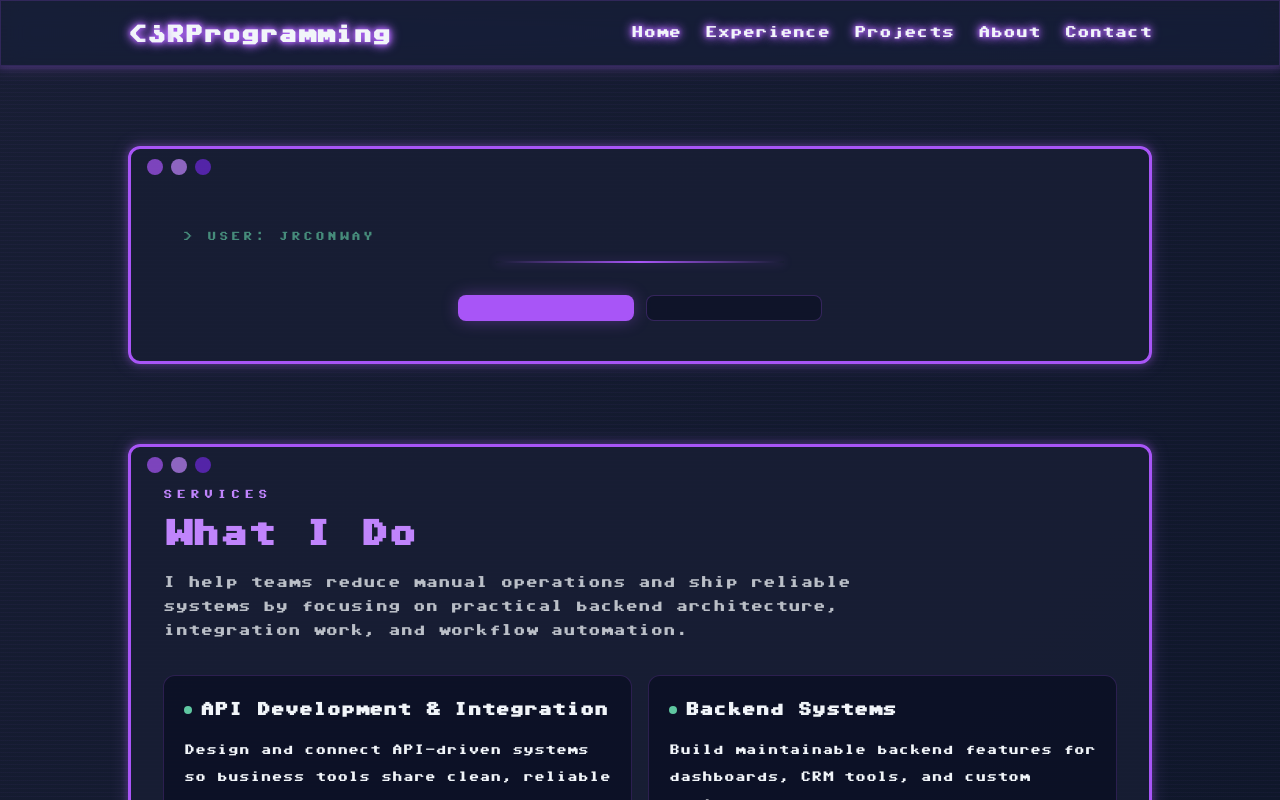
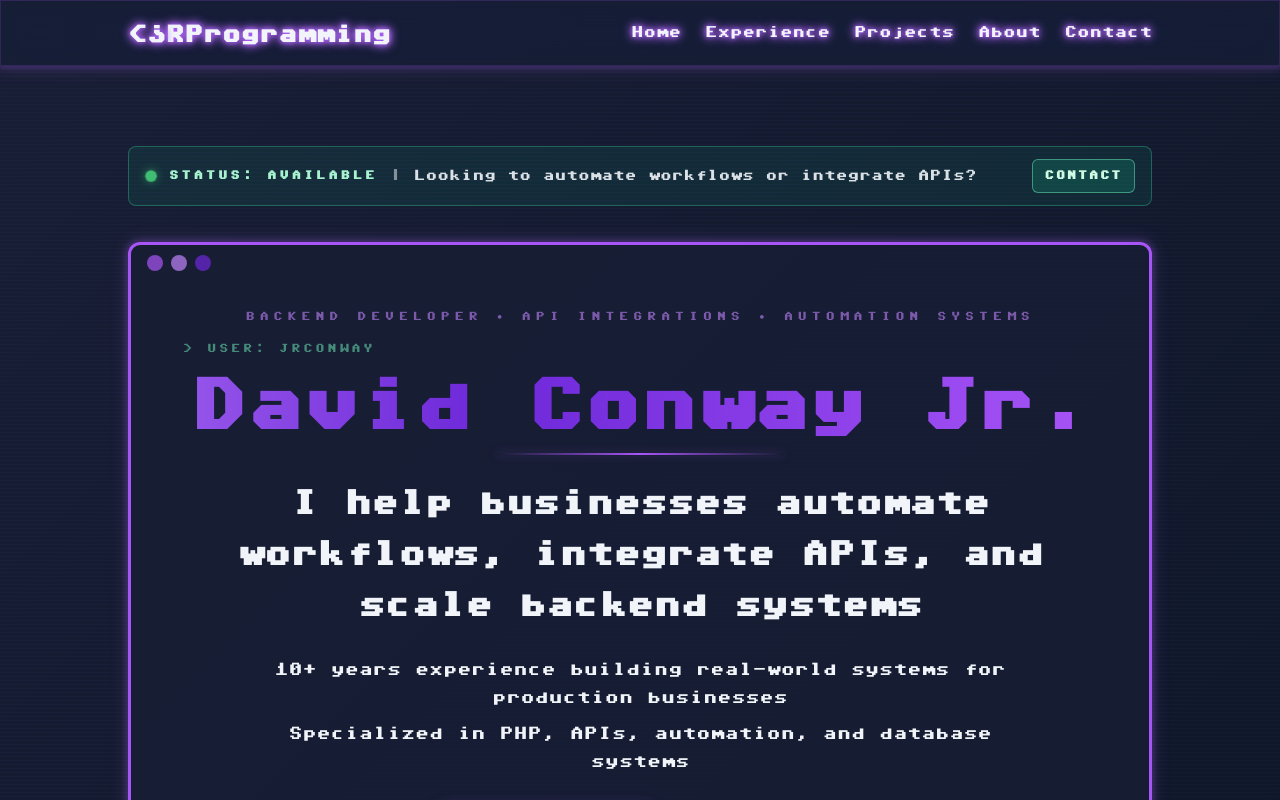
Before and after one commit to jrconway3/jr-programming-core, a Next.js app: page / in a window 1280 px wide. Shown: the top 800 px of the page. Built offline with nearby package versions, Linux system fonts and the light colour scheme; no server answers; the database is empty.

Commit message:
* Made Additional Copilot Comment Fixes

```diff
--- a/app/helpers/response.ts
+++ b/app/helpers/response.ts
@@ -10,6 +10,7 @@ export type ApiError = {
   error: {
     message: string;
     code?: string;
+    details?: unknown;
   };
 };
 
@@ -27,12 +28,14 @@ export function sendApiError(
   status: number,
   message: string,
   code?: string,
+  details?: unknown,
 ) {
   return res.status(status).json({
     ok: false,
     error: {
       message,
       ...(code ? { code } : {}),
+      ...(details !== undefined ? { details } : {}),
     },
   });
 }
--- a/app/models/jobs.ts
+++ b/app/models/jobs.ts
@@ -75,7 +75,6 @@ export type ExperiencePageDataInput = {
 };
 
 export type ExperiencePageData = {
-  primaryJobs: Job[];
   earlierJobs: Job[];
   featuredPrimary: Project | null;
   primaryRole: string;
--- a/app/services/jobs.ts
+++ b/app/services/jobs.ts
@@ -90,7 +90,6 @@ export function buildExperiencePageData({ projects, jobs }: ExperiencePageDataIn
   const href = featuredJob?.shortcode ? `/experience/${featuredJob.shortcode}` : '/experience';
 
   return {
-    primaryJobs,
     earlierJobs,
     featuredPrimary,
     primaryRole,
--- a/components/ProjectCard.tsx
+++ b/components/ProjectCard.tsx
@@ -1,6 +1,6 @@
 import Link from "next/link";
-import { Project } from "models/projects";
-import { buildDateRange } from "models/projects";
+import { Project } from "app/models/projects";
+import { buildDateRange } from "app/helpers/common";
 
 interface Props {
   project: Project;
--- a/components/SettingsContext.tsx
+++ b/components/SettingsContext.tsx
@@ -2,17 +2,24 @@
 import React, { createContext, useContext, useState, useEffect, ReactNode } from 'react';
 import type { Setting } from 'app/models/settings';
 import { extractApiErrorMessage } from 'app/helpers/response';
+import { transformHomeSettings, type HomeSettings } from 'app/transformers/settings';
 
 interface SettingsContextType {
   settings: Record<string, string>;
+  homeSettings: HomeSettings;
   isLoaded: boolean;
 }
 
-const SettingsContext = createContext<SettingsContextType>({ settings: {}, isLoaded: false });
+const SettingsContext = createContext<SettingsContextType>({
+  settings: {},
+  homeSettings: transformHomeSettings({}),
+  isLoaded: false,
+});
 
 export const SettingsProvider = ({ children }: { children: ReactNode }) => {
   const [settings, setSettings] = useState<Record<string, string>>({});
   const [isLoaded, setIsLoaded] = useState(false);
+  const homeSettings = transformHomeSettings(settings);
 
   useEffect(() => {
     fetch('/api/settings')
@@ -39,7 +46,7 @@ export const SettingsProvider = ({ children }: { children: ReactNode }) => {
   }, []);
 
   return (
-    <SettingsContext.Provider value={{ settings, isLoaded }}>
+    <SettingsContext.Provider value={{ settings, homeSettings, isLoaded }}>
       {children}
     </SettingsContext.Provider>
   );
--- a/pages/api/health.ts
+++ b/pages/api/health.ts
@@ -3,9 +3,8 @@ import {
   transformHealthMisconfigured,
   transformHealthOk,
   transformHealthUnavailable,
-  type HealthRecord,
 } from 'app/transformers/health';
-import { sendApiError, sendApiSuccess, type ApiEnvelope } from 'app/helpers/response';
+import { sendApiError, sendApiSuccess } from 'app/helpers/response';
 
 const requiredDbEnv = ['DB_HOST', 'DB_USER', 'DB_NAME'] as const;
 
@@ -22,7 +21,8 @@ export default async function handler(req: NextApiRequest, res: NextApiResponse)
 
   const missingEnv = getMissingDbEnv();
   if (missingEnv.length > 0) {
-    return sendApiSuccess(res as NextApiResponse<ApiEnvelope<HealthRecord>>, 503, transformHealthMisconfigured(missingEnv));
+    const health = transformHealthMisconfigured(missingEnv);
+    return sendApiError(res, 503, 'Database configuration is incomplete.', undefined, health);
   }
 
   let prisma: PrismaInstance | null = null;
@@ -33,15 +33,13 @@ export default async function handler(req: NextApiRequest, res: NextApiResponse)
     await prisma.$connect();
     await prisma.$queryRaw`SELECT 1`;
 
-    return sendApiSuccess(res as NextApiResponse<ApiEnvelope<HealthRecord>>, 200, transformHealthOk());
+    return sendApiSuccess(res, 200, transformHealthOk());
   } catch (error) {
     console.error('GET /api/health failed', error);
 
-    return sendApiSuccess(
-      res as NextApiResponse<ApiEnvelope<HealthRecord>>,
-      503,
-      transformHealthUnavailable(error instanceof Error ? error.message : 'Unknown error'),
-    );
+    const message = error instanceof Error ? error.message : 'Unknown error';
+    const health = transformHealthUnavailable(message);
+    return sendApiError(res, 503, 'Database is unavailable.', undefined, health);
   } finally {
     if (prisma) {
       await prisma.$disconnect().catch(() => undefined);
--- a/pages/experience.tsx
+++ b/pages/experience.tsx
@@ -15,7 +15,6 @@ type Props = {
 
 export default function ExperiencePage({ category, projects, jobs }: Props) {
   const {
-    primaryJobs,
     earlierJobs,
     featuredPrimary,
     primaryRole,
@@ -83,14 +82,6 @@ export default function ExperiencePage({ category, projects, jobs }: Props) {
           </div>
 
           <div className="terminal-card px-6 pb-7 pt-12 md:px-8 md:pt-13">
-            <div>
-              <p className="text-xs uppercase tracking-[0.35em] text-primary-accentLight">Primary Work</p>
-            </div>
-
-            <div className="mt-6">
-              {primaryJobs.length > 0 ? renderJobCards(primaryJobs) : null}
-            </div>
-
             {featuredPrimary ? (
               <article className="mt-10">
                 <div className="pb-5">
--- a/pages/index.tsx
+++ b/pages/index.tsx
@@ -15,7 +15,7 @@ export default function Home({
   portfolioProjects,
   displayedCompanies,
 }: HomePageProps) {
-  const { settings } = useSettings();
+  const { homeSettings } = useSettings();
 
   return (
     <>
@@ -24,56 +24,56 @@ export default function Home({
       </Head>
       <main className="min-h-screen px-4 py-10 md:px-6 md:py-16">
         <section className="mx-auto w-full max-w-5xl pb-8 pt-3 md:pt-4">
-          {settings.show_status_cta && (
-            <div className={`mb-8 flex items-center gap-3 rounded-lg px-4 py-3 md:mb-9 ${settings.home_status_state === "busy" ? "border border-amber-400/35 bg-amber-500/10" : "border border-emerald-400/35 bg-emerald-500/10"}`}>
+          {homeSettings.show_status_cta && (
+            <div className={`mb-8 flex items-center gap-3 rounded-lg px-4 py-3 md:mb-9 ${homeSettings.home_status_state === "busy" ? "border border-amber-400/35 bg-amber-500/10" : "border border-emerald-400/35 bg-emerald-500/10"}`}>
               <div className="flex min-w-0 flex-1 items-center gap-3">
-                <span className={settings.status_led_class} aria-hidden="true" />
-                <p className={`hidden text-xs font-semibold uppercase tracking-[0.24em] sm:block ${settings.home_status_state === "busy" ? "text-amber-200" : "text-emerald-200"}`}>
-                  {settings.display_status_label}
+                <span className={homeSettings.status_led_class} aria-hidden="true" />
+                <p className={`hidden text-xs font-semibold uppercase tracking-[0.24em] sm:block ${homeSettings.home_status_state === "busy" ? "text-amber-200" : "text-emerald-200"}`}>
+                  {homeSettings.display_status_label}
                 </p>
                 <span className="hidden text-primary-text/50 sm:inline">|</span>
-                <p className="text-sm leading-snug text-primary-text/90 sm:text-[15px]">{settings.display_status_message}</p>
+                <p className="text-sm leading-snug text-primary-text/90 sm:text-[15px]">{homeSettings.display_status_message}</p>
               </div>
 
               <Link
-                href={settings.home_status_cta_href}
-                className={`inline-flex shrink-0 items-center justify-center whitespace-nowrap rounded-md px-3 py-2 text-center text-xs font-semibold uppercase tracking-[0.14em] transition ${settings.home_status_state === "busy" ? "border border-amber-300/50 bg-amber-500/20 text-amber-100 hover:border-amber-200 hover:bg-amber-500/30" : "border border-emerald-300/50 bg-emerald-500/20 text-emerald-100 hover:border-emerald-200 hover:bg-emerald-500/30"}`}
+                href={homeSettings.home_status_cta_href}
+                className={`inline-flex shrink-0 items-center justify-center whitespace-nowrap rounded-md px-3 py-2 text-center text-xs font-semibold uppercase tracking-[0.14em] transition ${homeSettings.home_status_state === "busy" ? "border border-amber-300/50 bg-amber-500/20 text-amber-100 hover:border-amber-200 hover:bg-amber-500/30" : "border border-emerald-300/50 bg-emerald-500/20 text-emerald-100 hover:border-emerald-200 hover:bg-emerald-500/30"}`}
               >
-                {settings.display_status_cta_label}
+                {homeSettings.display_status_cta_label}
               </Link>
             </div>
           )}
 
           <div className="terminal-card px-6 pb-8 pt-14 text-center md:px-10 md:pb-10 md:pt-16">
             <p className="mb-4 text-xs uppercase tracking-[0.38em] text-primary-accentLight/60">
-              {settings.home_banner_eyebrow}
+              {homeSettings.home_banner_eyebrow}
             </p>
             <p className="mb-2 w-full pl-1 text-left text-xs uppercase tracking-[0.22em] text-emerald-300/55 md:pl-3">
               {"> user: jrconway"}
             </p>
             <h1 className="mb-4 text-5xl font-extrabold gradient-text animate-gradient md:text-7xl">
-              {settings.home_banner_title}
+              {homeSettings.home_banner_title}
             </h1>
             <div className="mx-auto mb-6 h-[2px] w-64 bg-gradient-to-r from-transparent via-primary-accent to-transparent shadow-[0_0_10px_rgba(168,85,247,0.35)] md:w-72" aria-hidden="true" />
             <p className="mx-auto mb-6 max-w-4xl text-[1.5rem] font-semibold leading-[1.42] text-primary-text md:text-[2.15rem] md:leading-[1.48]">
-              {settings.home_banner_subtitle}
+              {homeSettings.home_banner_subtitle}
             </p>
             <div className="mx-auto mb-8 max-w-3xl space-y-2 text-sm leading-7 text-primary-text/72 md:text-lg">
-              <p>{settings.home_banner_supporting_line1}</p>
-              <p>{settings.home_banner_supporting_line2}</p>
+              <p>{homeSettings.home_banner_supporting_line1}</p>
+              <p>{homeSettings.home_banner_supporting_line2}</p>
             </div>
             <div className="flex flex-col items-center justify-center gap-3 sm:flex-row sm:flex-wrap">
               <a
-                href={settings.home_banner_cta_primary_href}
+                href={homeSettings.home_banner_cta_primary_href}
                 className="btn-cta-primary inline-block min-w-44 px-8 py-3 text-center font-semibold"
               >
-                {settings.home_banner_cta_primary_label}
+                {homeSettings.home_banner_cta_primary_label}
               </a>
               <Link
-                href={settings.home_banner_cta_secondary_href}
+                href={homeSettings.home_banner_cta_secondary_href}
                 className="btn-cta-outline inline-block min-w-44 px-8 py-3 text-center font-semibold"
               >
-                {settings.home_banner_cta_secondary_label}
+                {homeSettings.home_banner_cta_secondary_label}
               </Link>
             </div>
           </div>
```
Also changed, not shown: tests_results.txt (deleted), 2 other files (tests, documents, lock files or other folders).
